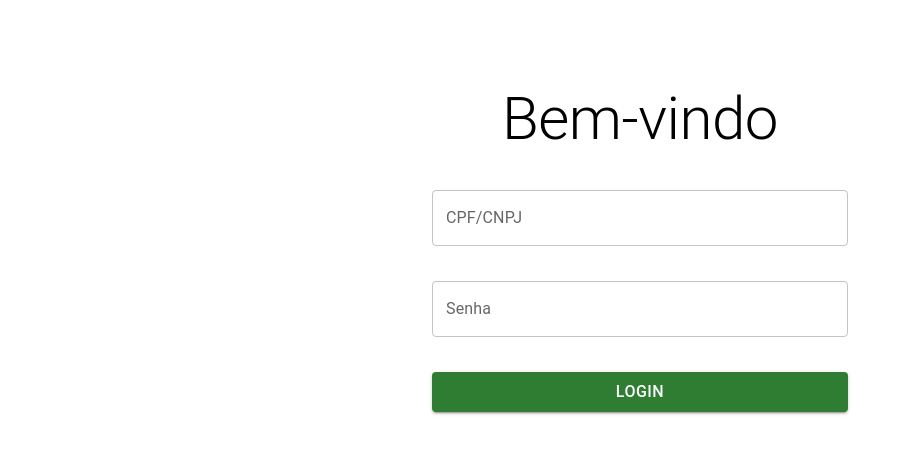
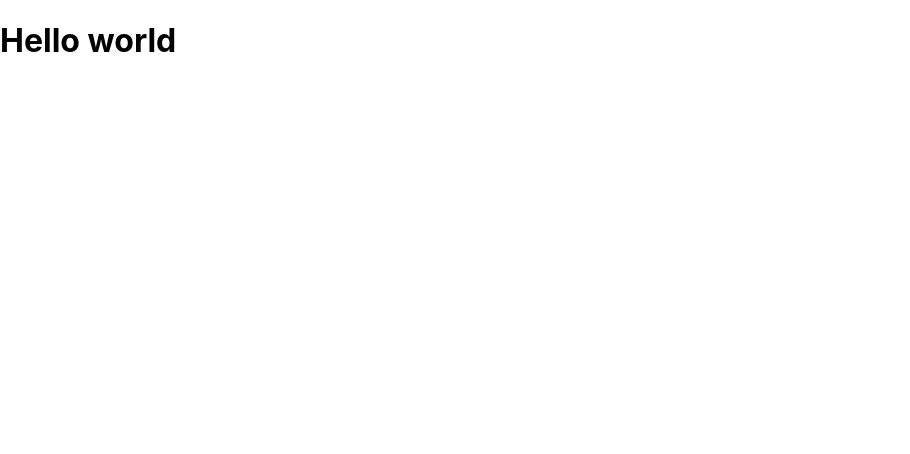
Before and after one commit to brgermano/green-bridge-web, a React (Create React App) app: page /home in a window 1280 px wide. Shown: the top 454 px of the page, without its empty margins (0-910 px from the left). Built offline with nearby package versions, Linux system fonts and the light colour scheme.

Commit message:
Basic route structure

```diff
--- a/src/App.js
+++ b/src/App.js
@@ -1,7 +1,16 @@
-import Login from './pages/Login'
+import React from 'react';
+import { BrowserRouter, Routes, Route } from "react-router-dom";
+import Login from './pages/Login';
+import Home from './pages/Home';
 
-function App() {
-  return <Login></Login>
+export default function App() {
+  return (
+    <BrowserRouter>
+      <Routes>
+        <Route index element={<Login />} />
+        <Route path="home" element={<Home />} />
+        {/*<Route path="*" element={<NoPage />} />*/}
+      </Routes>
+    </BrowserRouter>
+  );
 }
-
-export default App;
--- a/src/pages/Home/index.js
+++ b/src/pages/Home/index.js
@@ -0,0 +1,11 @@
+import React from 'react';
+
+function Home() {
+  return (
+    <>
+      <h1>Hello world</h1>
+    </>
+  )
+}
+
+export default Home;
--- a/src/pages/Login/index.js
+++ b/src/pages/Login/index.js
@@ -4,6 +4,8 @@ import TextField from '@mui/material/TextField';
 import Button from '@mui/material/Button'
 import Grid from '@mui/material/Grid';
 import Typography from '@mui/material/Typography';
+
+import { Link } from "react-router-dom";
 
 const theme = createTheme({
   components: {
@@ -79,9 +81,11 @@ function Login() {
           </Grid>
 
           <Grid item xs={12}>
-            <Button variant="contained" color="success" fullWidth>
-              Login
-            </Button>
+            <Link to='home'>
+              <Button variant="contained" color="success" fullWidth>
+                Login
+              </Button>
+            </Link>
           </Grid>
         </Grid>
       </Grid>
```
